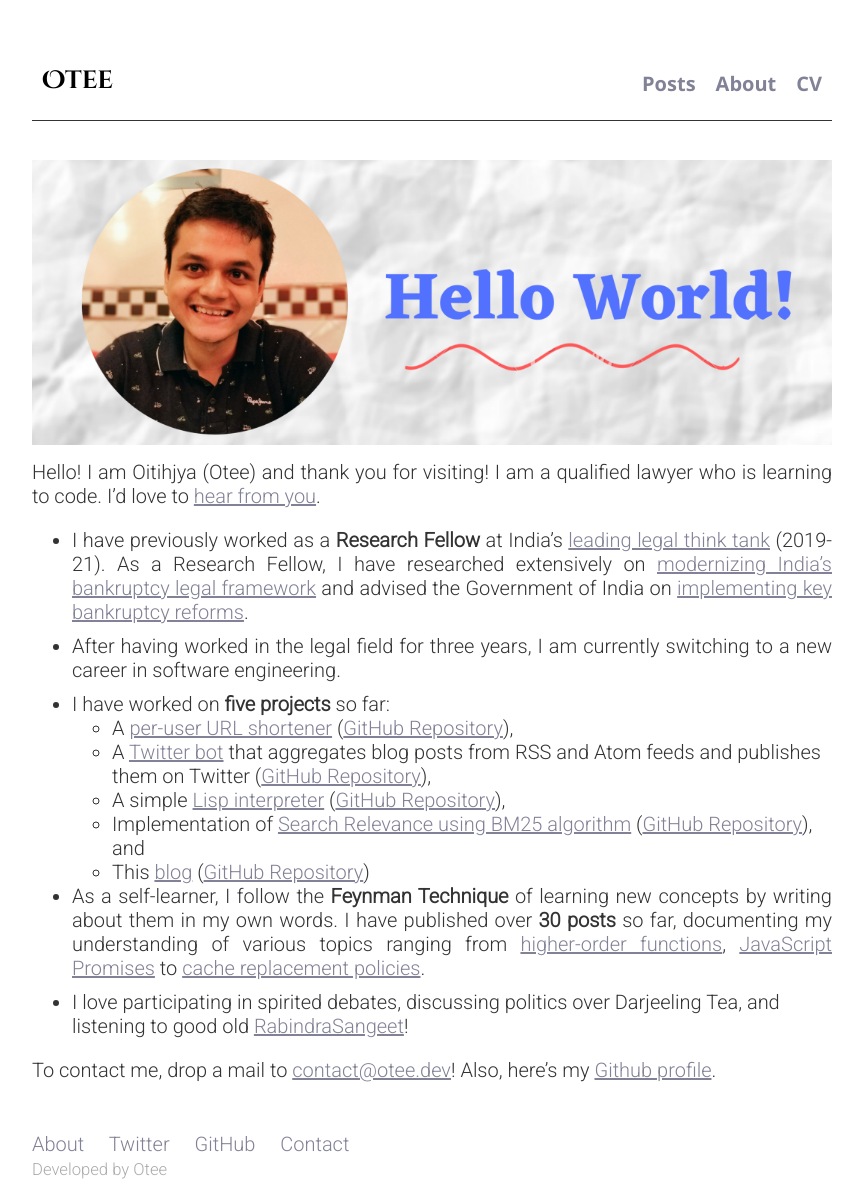
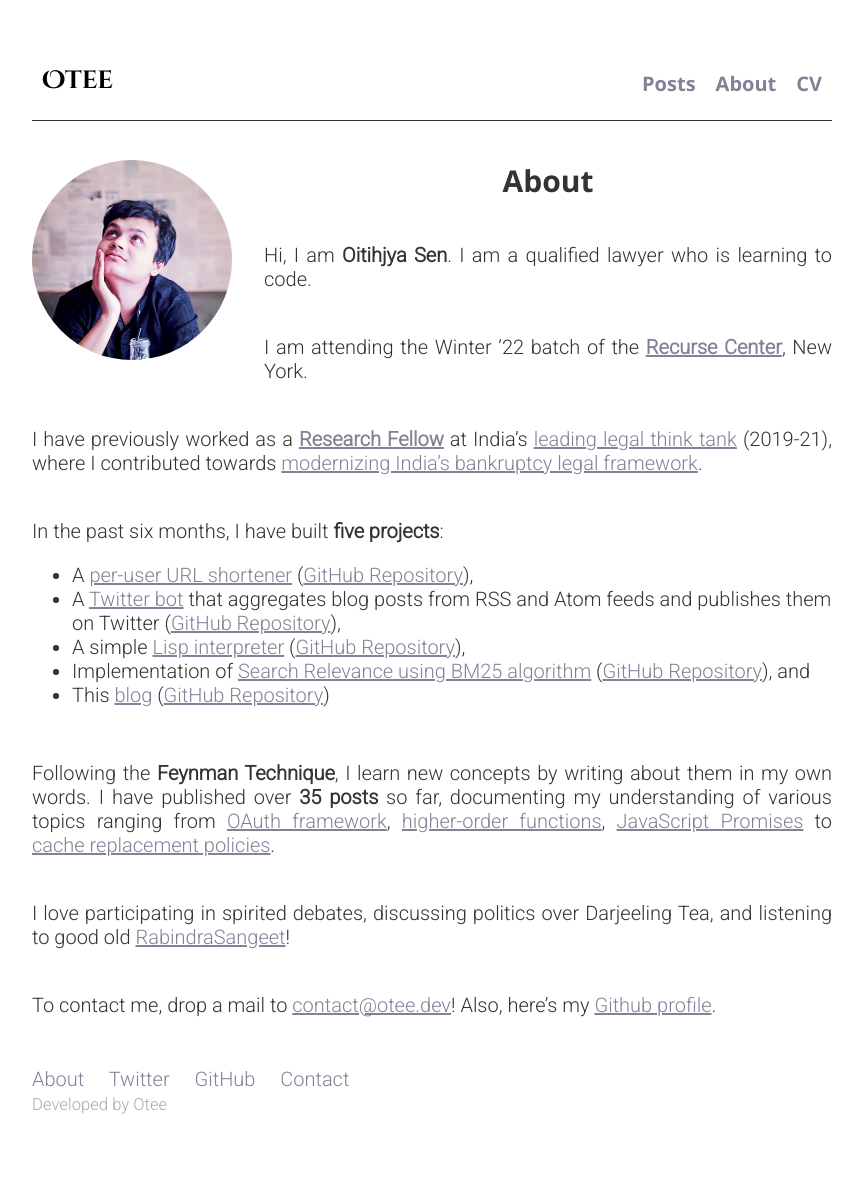
Before and after one commit to oitee/oitee.github.io, a Jekyll site: the page built from _pages/about.md, in a window 1280 px wide. Shown: the whole page, without its empty margins (208-1071 px from the left). Built offline with Jekyll 4.4.1, drawn with Linux system fonts in a browser that asks for light colours; after the commit the page ends 1134 px from its top, so only the background shows below that.

Commit message:
Update About page

```diff
--- a/_pages/about.md
+++ b/_pages/about.md
@@ -5,28 +5,39 @@ permalink: /about/
 published: true
 ---
 
+<img src="/assets/images/oitihjya_dp.jpg" alt="Banner" class="curve"/>
 
-<img src="/assets/images/hello_world.png" alt="Banner" width="100%"/>
+<h1 align="center"> About</h1>
 
+<br>
 
-Hello! I am Oitihjya (Otee) and thank you for visiting! I am a qualified lawyer who is learning to code. I’d love to [hear from you](mailto:contact@otee.dev).
+Hi, I am **Oitihjya Sen**. I am a qualified lawyer who is learning to code.
 
-- I have previously worked as a **Research Fellow** at India’s [leading legal think tank](https://vidhilegalpolicy.in/team/oitihjya-sen/) (2019-21). As a Research Fellow, I have researched extensively on [modernizing India’s bankruptcy legal framework](https://vidhilegalpolicy.in/wp-content/uploads/2020/07/Report-on-Pre-Packaged-Insolvency-Resolution.pdf) and advised the Government of India on [implementing key bankruptcy reforms](https://vidhilegalpolicy.in/blog/pre-packaged-insolvency-resolution-under-the-insolvency-and-bankruptcy-code-ibc-an-overview/).
+<br>
 
-- After having worked in the legal field for three years, I am currently switching to a new career in software engineering.
+I am attending the Winter '22 batch of the [**Recurse Center**](https://www.recurse.com/), New York.
 
-- I have worked on **five projects** so far:
-    - A [per-user URL shortener](https://oteetwirl.herokuapp.com/) ([GitHub Repository](https://github.com/oitee/twirl)),
-    - A [Twitter bot](https://twitter.com/cardimomT) that aggregates blog posts from RSS and Atom feeds and publishes them on Twitter ([GitHub Repository](https://github.com/oitee/cardimom)),
-    - A simple [Lisp interpreter](https://otee.dev/2021/08/24/crisp-a-simple-lisp-interpreter.html) ([GitHub Repository](https://github.com/oitee/crisp)),
-    - Implementation of [Search Relevance using BM25 algorithm](https://otee.dev/2021/11/24/search-relevance-using-bm-25.html) ([GitHub Repository](https://github.com/oitee/bm25)), and
-    - This [blog](https://otee.dev/) ([GitHub Repository](https://github.com/oitee/oitee.github.io))
+<br>
 
+I have previously worked as a [**Research Fellow**](https://vidhilegalpolicy.in/team/oitihjya-sen/) at India’s [leading legal think tank](https://vidhilegalpolicy.in/) (2019-21), where I contributed towards [modernizing India’s bankruptcy legal framework](https://vidhilegalpolicy.in/wp-content/uploads/2020/07/Report-on-Pre-Packaged-Insolvency-Resolution.pdf).
 
-- As a self-learner, I follow the **Feynman Technique** of learning new concepts by writing about them in my own words. I have published over **30 posts** so far, documenting my understanding of various topics ranging from [higher-order functions](https://otee.dev/2021/07/11/higher-order-functions.html), [JavaScript Promises](https://otee.dev/2021/11/10/javascript-promises.html) to [cache replacement policies](https://otee.dev/2021/08/18/cache-replacement-policy.html).
+<br>
 
-- I love participating in spirited debates, discussing politics over Darjeeling Tea,  and listening to good old [RabindraSangeet](https://en.wikipedia.org/wiki/Rabindra_Sangeet)!
+In the past six months, I have built **five projects**:
+- A [per-user URL shortener](https://oteetwirl.herokuapp.com/) ([GitHub Repository](https://github.com/oitee/twirl)),
+- A [Twitter bot](https://twitter.com/cardimomT) that aggregates blog posts from RSS and Atom feeds and publishes them on Twitter ([GitHub Repository](https://github.com/oitee/cardimom)),
+- A simple [Lisp interpreter](https://otee.dev/2021/08/24/crisp-a-simple-lisp-interpreter.html) ([GitHub Repository](https://github.com/oitee/crisp)),
+- Implementation of [Search Relevance using BM25 algorithm](https://otee.dev/2021/11/24/search-relevance-using-bm-25.html) ([GitHub Repository](https://github.com/oitee/bm25)), and
+- This [blog](https://otee.dev/) ([GitHub Repository](https://github.com/oitee/oitee.github.io))
 
+<br>
 
+Following the **Feynman Technique**, I learn new concepts by writing about them in my own words. I have published over **35 posts** so far, documenting my understanding of various topics ranging from [OAuth framework](/2021/12/27/understanding-oauth.html), [higher-order functions](/2021/07/11/higher-order-functions.html), [JavaScript Promises](/2021/11/10/javascript-promises.html) to [cache replacement policies](/2021/08/18/cache-replacement-policy.html).
+
+<br>
+
+I love participating in spirited debates, discussing politics over Darjeeling Tea,  and listening to good old [RabindraSangeet](https://en.wikipedia.org/wiki/Rabindra_Sangeet)!
+
+<br>
 
 To contact me, drop a mail to [contact@otee.dev](mailto:contact@otee.dev)! Also, here's my [Github profile](https://github.com/oitee).
--- a/assets/css/_sass/style.scss
+++ b/assets/css/_sass/style.scss
@@ -285,3 +285,13 @@ p {
     text-align: justify;
 }
 }
+/* To wrap text around make a circular image (used in the About Me page)
+source: http://thenewcode.com/916/Wrapping-Text-Around-Circular-Images-With-CSS-Shapes
+*/
+.curve {
+	width: 25%;
+	height: auto;
+	float: left;
+	margin-right:2rem;
+    border-radius: 50%;
+}
```
Also changed, not shown: assets/images/oitihjya_dp.jpg (added).
